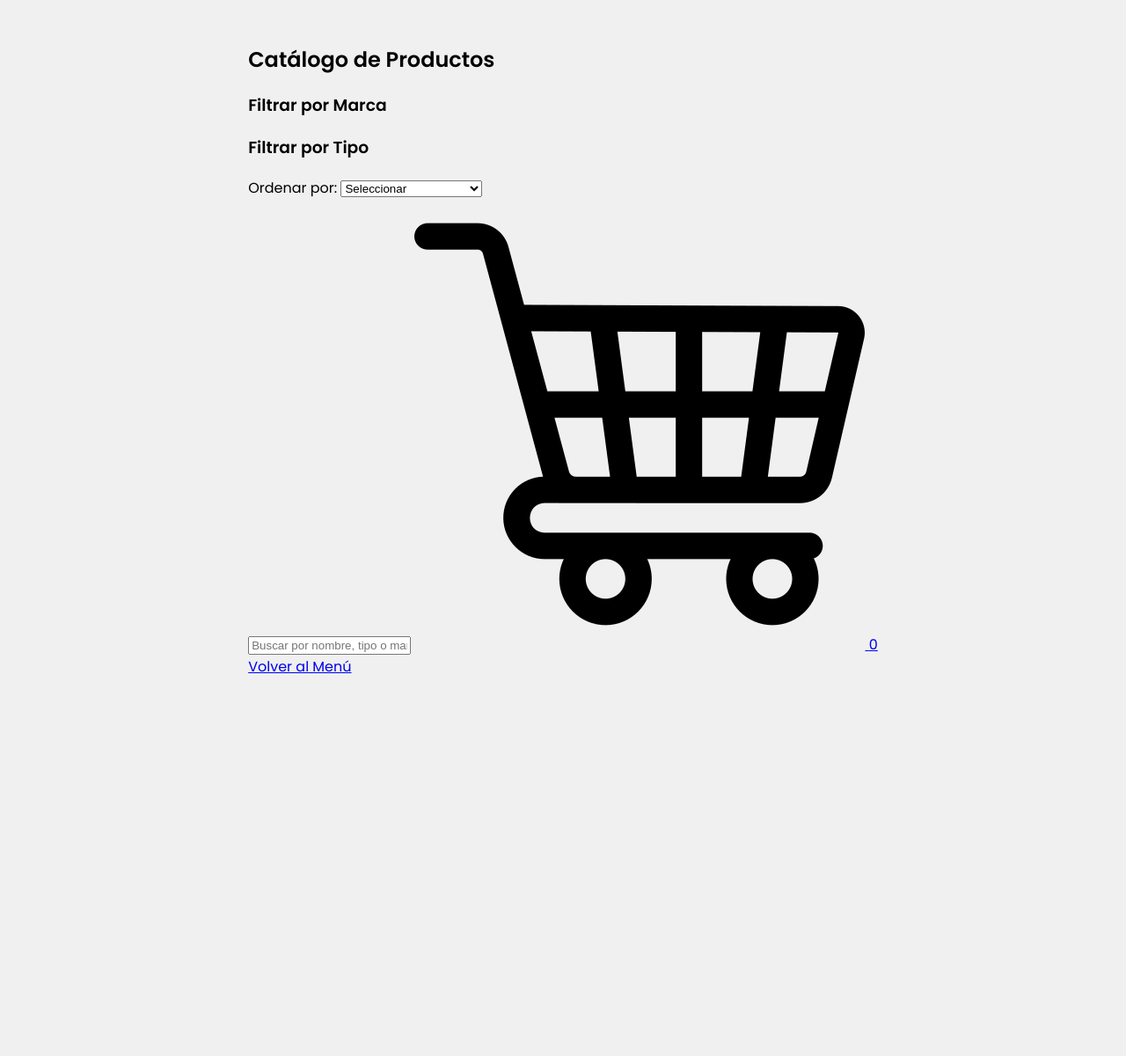
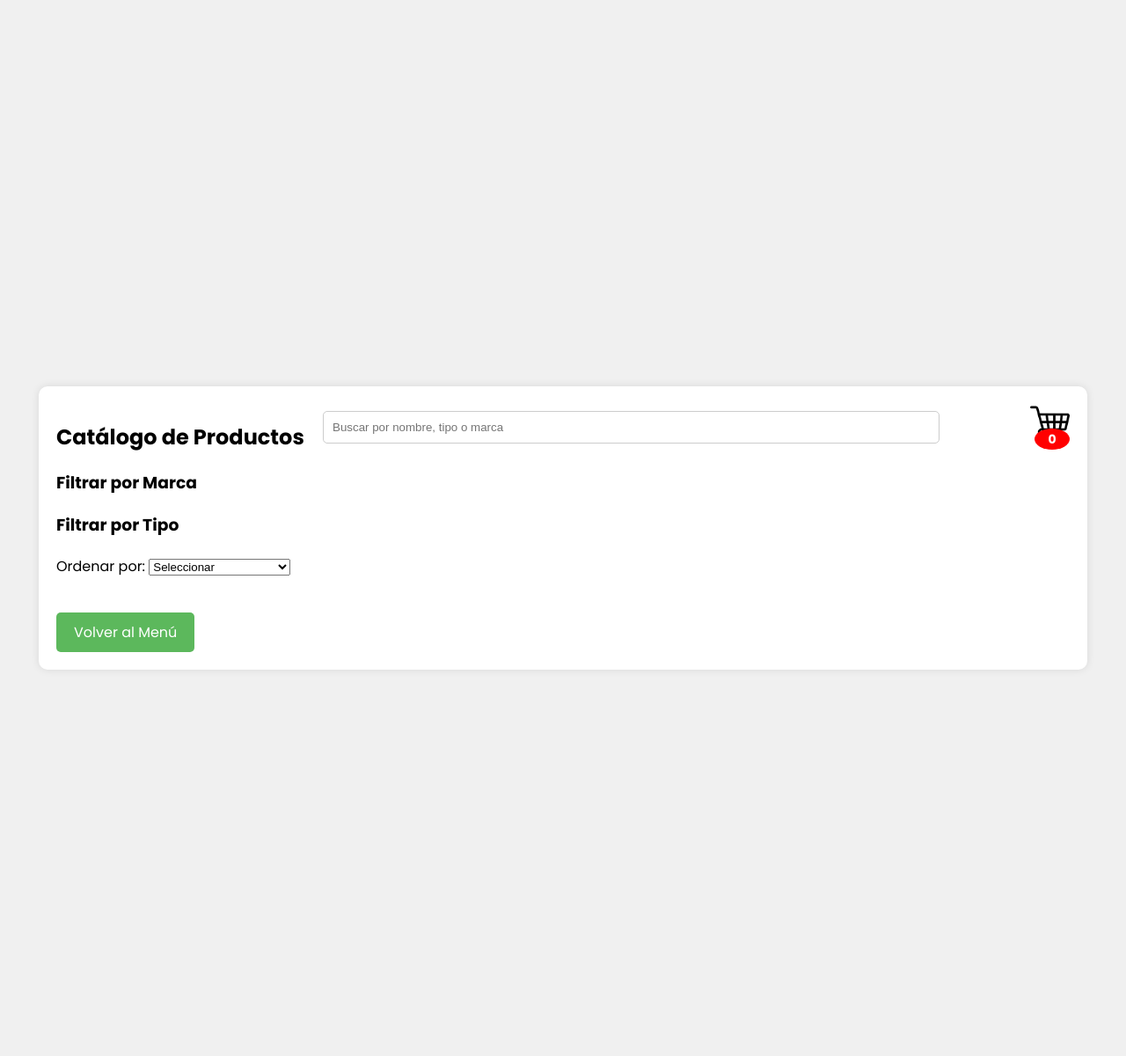
Before and after one commit to pierosuarez29/gestion_de_proyectos, a Flask app: page /ver_productos in a window 1280 px wide. Shown: the whole page at 88% size. Before the commit the page ends 765 px from the top, so only its background shows below. Run offline with Flask 3, Linux system fonts and the light colour scheme; the visitor is signed in with stand-in values (Sample User, id 1); data that the repository does not hold is empty; some libraries are stand-ins or nearby versions.

Commit message:
modified:   main/static/css/empleados/empleados.css 	modified:   main/static/css/menu.css 	modified:   main/static/css/productos/ver_productos.css 	modified:   main/static/css/proveedores/proveedores.css 	modified:   main/templates/clientes/ver_detalles_venta.html 	modified:   main/templates/clientes/ver_ventas_cliente.html

```diff
--- a/main/static/css/productos/ver_productos.css
+++ b/main/static/css/productos/ver_productos.css
@@ -1,96 +1,182 @@
-@import url('https://fonts.googleapis.com/css2?family=Poppins:wght@300;400;600&display=swap');
+@import url('https://fonts.googleapis.com/css2?family=Poppins:ital,wght@0,100;0,200;0,300;0,400;0,500;0,600;0,700;0,800;0,900;1,100;1,200;1,300;1,400;1,500;1,600;1,700;1,800;1,900&display=swap');
 
 body {
     display: flex;
     justify-content: center;
     align-items: center;
-    height: 100vh; /* Cambiado a 100vh para ocupar toda la altura de la ventana */
+    height: 150vh;
     margin: 0;
     font-family: "Poppins", sans-serif;
     background-color: #f0f0f0;
 }
 
-.container {
+.contenedor {
     width: 90%;
     max-width: 1200px;
-    background-color: #ffffff;
+    background-color: white;
     border-radius: 10px;
     box-shadow: 0 0 10px rgba(0, 0, 0, 0.1);
     padding: 20px;
 }
 
-h1 {
-    text-align: center;
-    margin-top: 0;
-    color: #007bff;
-    font-size: 2rem;
-    border-bottom: 2px solid #007bff;
-    padding-bottom: 10px;
+/* Ajuste para las columnas */
+.columnas {
+    display: flex;
+    gap: 20px;
 }
 
-/* Estilos para la tabla de clientes */
-.table-wrapper {
-    overflow-x: auto;
+/* Filtros */
+.columna-filtros {
+    width: 25%;
 }
 
-table {
-    width: 100%;
-    border-collapse: collapse;
-    margin: 20px 0;
+.filtros {
+    margin-bottom: 20px;
 }
 
-table, th, td {
-    border: 1px solid #ddd;
+.ordenar {
+    margin-bottom: 20px;
 }
 
-th, td {
-    padding: 12px;
-    text-align: left;
+/* Productos */
+.columna-productos {
+    width: 75%;
+    display: flex;
+    flex-direction: column;
+    gap: 20px;
 }
 
-th {
-    background-color: #f2f2f2;
-    color: #333;
+.fila-superior {
+    display: flex;
+    justify-content: space-between;
+    align-items: center;
 }
 
-tr:nth-child(even) {
-    background-color: #f9f9f9;
+#search {
+    padding: 10px;
+    width: 80%;
+    border: 1px solid #ccc;
+    border-radius: 5px;
 }
 
-tr:hover {
-    background-color: #e2e2e2;
+.carrito-icono img {
+    width: 45px;
+    height: auto;
 }
 
-/* Estilos para el botón "Ver Ventas" */
-.btn-ver-ventas {
-    display: inline-block;
-    padding: 8px 12px;
-    margin: 2px;
-    color: #fff;
-    background-color: #5cb85c; /* Cambiado a verde similar al CSS original */
-    text-decoration: none;
-    border-radius: 5px;
-    text-align: center;
-    font-size: 14px;
+.productos {
+    display: flex;
+    flex-wrap: wrap;
+    gap: 20px;
+    justify-content: center;
 }
 
-.btn-ver-ventas:hover {
-    background-color: #4cae4c; /* Cambiado a verde más oscuro */
+/* Ajuste para producto-card */
+.producto-card {
+    width: 200px;
+    background-color: #d9f7be;
+    border-radius: 10px;
+    padding: 15px;
+    box-shadow: 0 0 10px rgba(0, 0, 0, 0.1);
+    text-align: center;
+    transition: transform 0.3s ease;
 }
 
-/* Estilos para el botón "Regresar al Menú" */
-.btn-regresar {
+.producto-card:hover {
+    transform: scale(1.05);
+}
+
+/* Botones y links */
+.boton-regresar {
     display: inline-block;
+    margin-top: 20px;
     padding: 10px 20px;
-    margin: 20px auto;
-    color: #fff;
-    background-color: #5cb85c; /* Cambiado a verde similar al CSS original */
+    background-color: #5cb85c;
+    color: white;
+    border-radius: 5px;
     text-decoration: none;
-    border-radius: 5px;
-    text-align: center;
+    transition: background-color 0.2s;
+}
+
+.boton-regresar:hover {
+    background-color: #4cae4c;
+}
+
+/* Contenedor y botones de cantidad */
+.cantidad-container {
+    display: flex;
+    align-items: center;
+    justify-content: center;
+    margin-bottom: 10px;
+}
+
+.cantidad-btn {
+    background-color: #ddd;
+    border: 1px solid #ccc;
+    padding: 5px 10px;
+    cursor: pointer;
     font-size: 16px;
 }
 
-.btn-regresar:hover {
-    background-color: #4cae4c; /* Cambiado a verde más oscuro */
+.cantidad-btn:hover {
+    background-color: #ccc;
 }
+
+/* Campo de cantidad */
+input[type="number"] {
+    width: 60px;
+    text-align: center;
+    border: 1px solid #ccc;
+    margin: 0 5px;
+    padding: 5px;
+    font-size: 16px;
+}
+
+/* Botón de agregar al carrito */
+.btn-agregar {
+    display: block;
+    width: 100%;
+    padding: 10px;
+    background-color: #5cb85c;
+    color: white;
+    border: none;
+    border-radius: 5px;
+    cursor: pointer;
+    text-align: center;
+    font-size: 16px;
+    transition: background-color 0.2s;
+    margin-top: 10px;
+}
+
+.btn-agregar:hover {
+    background-color: #4cae4c;
+}
+
+/* Estilo para icono de producto */
+.icono-producto {
+    width: 100px;
+    height: auto;
+    max-height: 100px;
+    display: block;
+    margin: 0 auto;
+}
+
+.carrito-icono {
+    position: relative;
+    display: inline-block;
+}
+
+.carrito-contador {
+    position: absolute;
+    bottom: 0;
+    right: 0;
+    background-color: red;
+    color: white;
+    border-radius: 50%;
+    padding: 5px 10px;
+    font-size: 14px;
+    font-weight: bold;
+    min-width: 20px;
+    text-align: center;
+    line-height: 1;
+}
--- a/main/templates/clientes/ver_ventas_cliente.html
+++ b/main/templates/clientes/ver_ventas_cliente.html
@@ -13,7 +13,7 @@
             <table>
                 <thead>
                     <tr>
-                        <th>N° Venta</th>
+                        <th>N° Boleta</th>
                         <th>Fecha</th>
                         <th>Estado</th>
                         <th>Total</th>
@@ -23,7 +23,7 @@
                 <tbody>
                     {% for venta in ventas %}
                     <tr>
-                        <td>{{ venta[0] }}</td>
+                        <td>{{ venta[0].upper() }}</td>
                         <td>{{ venta[1] }}</td>
                         <td>{{ venta[2] }}</td>
                         <td>S/ {{ venta[3] }}</td>
```
Also changed, not shown: main/static/css/empleados/empleados.css (+31 -25 lines), main/static/css/menu.css (+62 -24 lines), main/static/css/proveedores/proveedores.css (+7 -8 lines), main/templates/clientes/ver_detalles_venta.html (+4 -4 lines).
